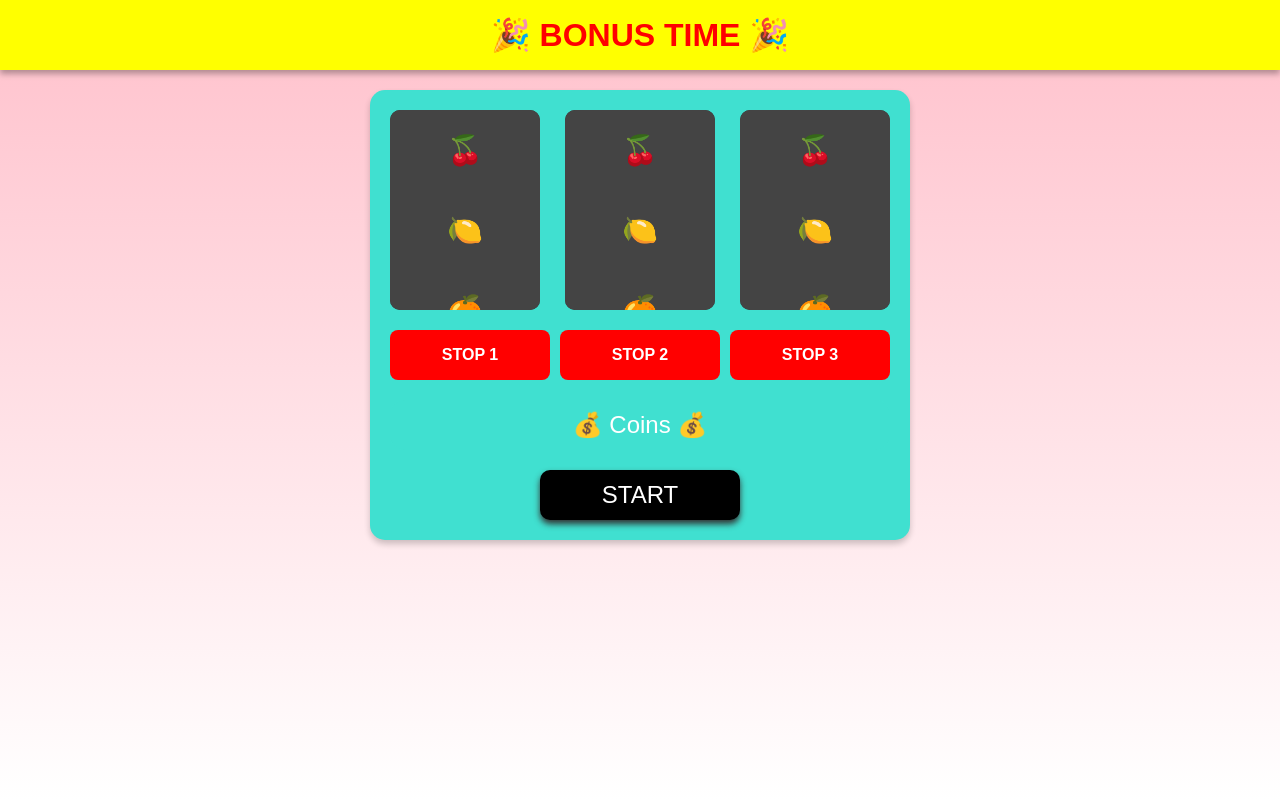
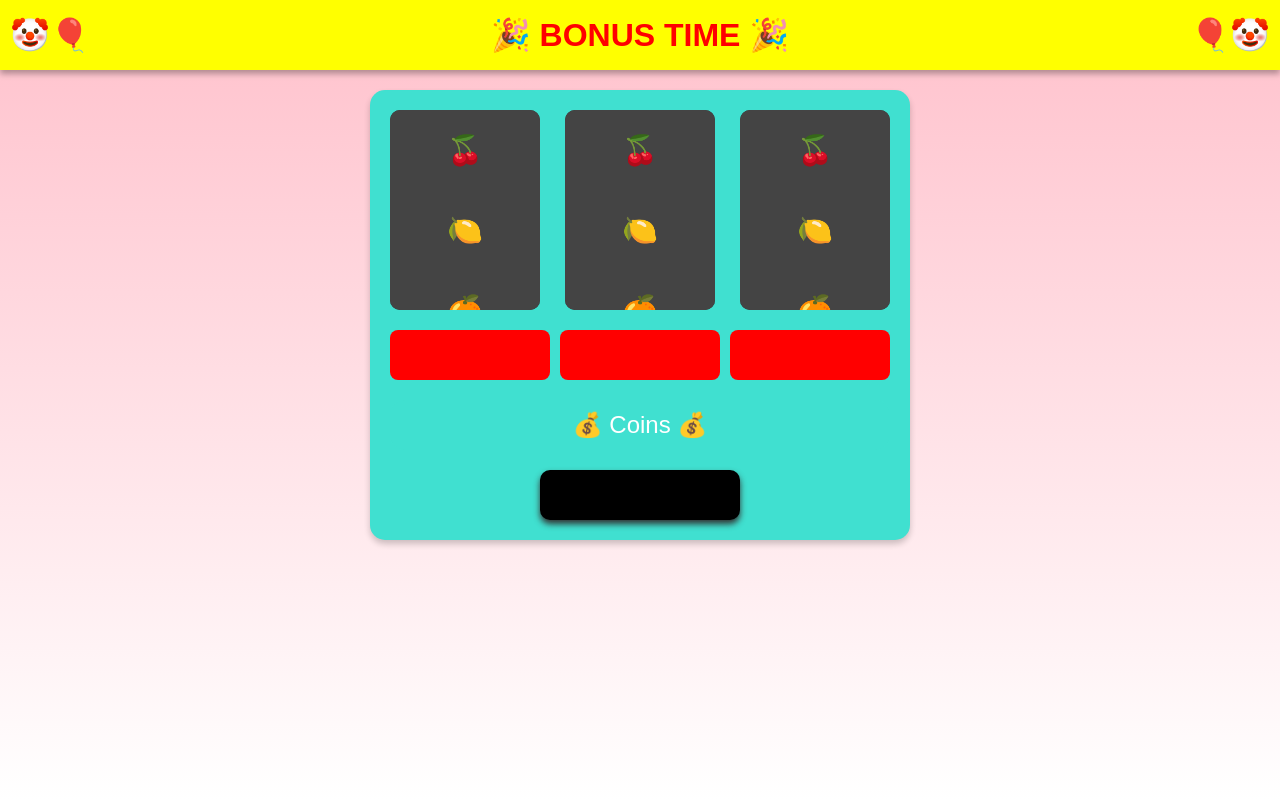
Before and after one commit to R-N-do/slot-smartphone, a plain HTML site: page index.html in a window 1280 px wide. Drawn offline with Linux system fonts and the light colour scheme.

Commit message:
index.html

```diff
--- a/index.html
+++ b/index.html
@@ -24,6 +24,27 @@
             font-weight: bold;
             margin-bottom: 20px;
             box-shadow: 0 4px 6px rgba(0, 0, 0, 0.3);
+            position: relative;
+        }
+        .decorations {
+            position: absolute;
+            top: 10px;
+            font-size: 2rem;
+            animation: float 2s infinite ease-in-out;
+        }
+        .decorations-left {
+            left: 10px;
+        }
+        .decorations-right {
+            right: 10px;
+        }
+        @keyframes float {
+            0%, 100% {
+                transform: translateY(0);
+            }
+            50% {
+                transform: translateY(-10px);
+            }
         }
         .machine {
             margin: 20px auto;
@@ -43,7 +64,7 @@
         .reel {
             width: 30%;
             height: 200px;
-            background-color: #333; /* 背景色を暗いグレーに変更 */
+            background-color: #333;
             border-radius: 10px;
             overflow: hidden;
             position: relative;
@@ -59,7 +80,7 @@
             text-align: center;
             font-size: 1.8rem;
             color: white;
-            background-color: #444; /* シンボル背景を明るいグレーに */
+            background-color: #444;
         }
         .start-lever {
             width: 80%;
@@ -68,10 +89,6 @@
             background-color: #000;
             border-radius: 10px;
             margin: 20px auto 0;
-            text-align: center;
-            line-height: 50px;
-            font-size: 1.5rem;
-            color: white;
             cursor: pointer;
             box-shadow: 0 4px 6px #333;
         }
@@ -90,9 +107,6 @@
             border: none;
             border-radius: 8px;
             cursor: pointer;
-            font-size: 1rem;
-            color: white;
-            font-weight: bold;
         }
         .stop-button:hover {
             background-color: #ff6666;
@@ -125,18 +139,19 @@
             }
             .stop-button {
                 height: 40px;
-                font-size: 0.8rem;
             }
             .start-lever {
                 height: 40px;
-                line-height: 40px;
-                font-size: 1.2rem;
             }
         }
     </style>
 </head>
 <body>
-    <div class="bonus-banner">🎉 BONUS TIME 🎉</div>
+    <div class="bonus-banner">
+        🎉 BONUS TIME 🎉
+        <div class="decorations decorations-left">🤡🎈</div>
+        <div class="decorations decorations-right">🎈🤡</div>
+    </div>
     <div class="machine">
         <div class="reel-container">
             <div class="reel" id="reel1">
@@ -150,12 +165,12 @@
             </div>
         </div>
         <div class="controls">
-            <button class="stop-button" id="stopButton1">STOP 1</button>
-            <button class="stop-button" id="stopButton2">STOP 2</button>
-            <button class="stop-button" id="stopButton3">STOP 3</button>
+            <button class="stop-button" id="stopButton1"></button>
+            <button class="stop-button" id="stopButton2"></button>
+            <button class="stop-button" id="stopButton3"></button>
         </div>
         <div class="coin-display">💰 Coins 💰</div>
-        <div class="start-lever" id="startLever">START</div>
+        <div class="start-lever" id="startLever"></div>
     </div>
     <script>
         const symbols = ["🍒", "🍋", "🍊", "🍉", "🍇", "🍓", "🔔", "💎"];
```
